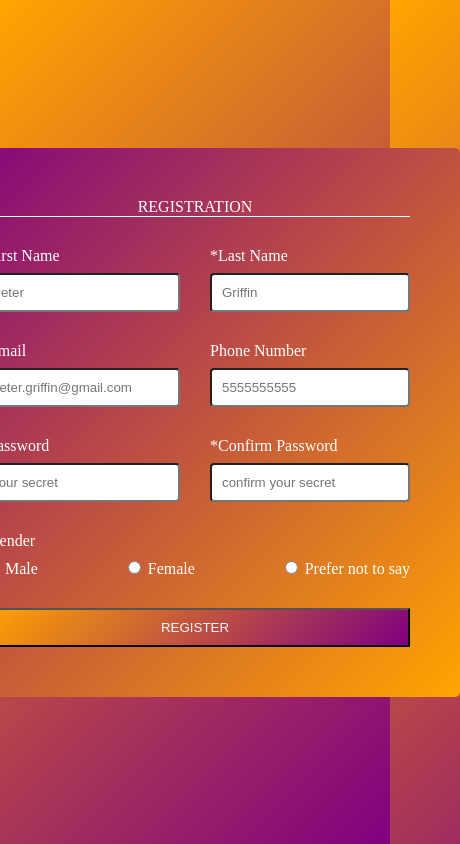
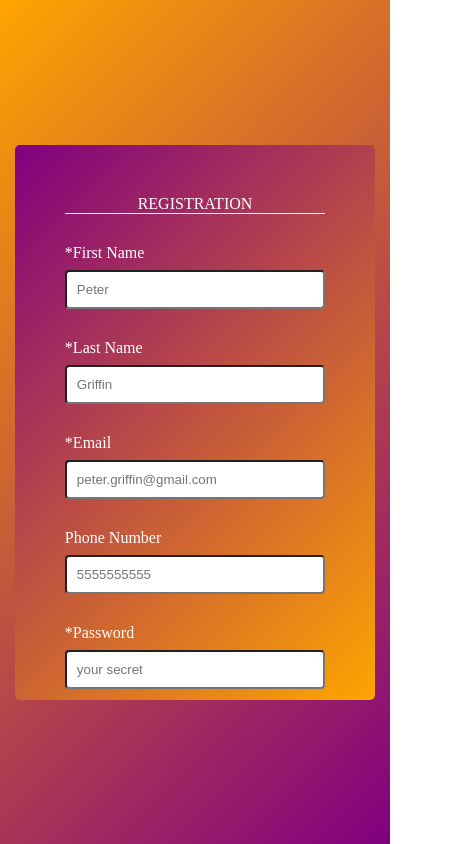
Before and after one commit to AndrejSimeunovic/Fifa-Ultimate-Team-Website, a plain HTML site: page form.html in a window 390 px wide. Shown: the whole page, 460 px wide, since content can reach past the window. Drawn offline with Linux system fonts and the light colour scheme.

Commit message:
made the form responsive

```diff
--- a/formstyle.css
+++ b/formstyle.css
@@ -6,10 +6,10 @@ html,
 body {
     margin: 0;
     padding: 0;
-    background-image: linear-gradient(135deg,orange,purple);
+    background-image: linear-gradient(135deg, orange, purple);
 }
 
-.container{
+.container {
     display: flex;
     justify-content: center;
     align-items: center;
@@ -19,12 +19,12 @@ body {
 .form-box {
     background-color: white;
     display: grid;
-    grid-template-columns: repeat(2,200px);
+    grid-template-columns: repeat(2, 200px);
     gap: 30px;
     padding: 30px;
     border-radius: .3em;
     padding: 50px;
-    background-image: linear-gradient(135deg,purple,orange);
+    background-image: linear-gradient(135deg, purple, orange);
     color: white;
 
 
@@ -43,7 +43,7 @@ body {
 
 
 button {
-    grid-column:  1 / 3;
+    grid-column: 1 / 3;
 }
 
 .title {
@@ -52,7 +52,7 @@ button {
     border-bottom: 1px solid white;
 }
 
-.input-box{
+.input-box {
     display: flex;
     flex-direction: column;
 }
@@ -70,12 +70,25 @@ input {
 
 
 button {
-    background-image: linear-gradient(135deg,orange,purple);
+    background-image: linear-gradient(135deg, orange, purple);
     color: aliceblue;
     padding: 10px;
     cursor: pointer
 }
 
 button:hover {
-    background-image: linear-gradient(135deg,purple,orange);
+    background-image: linear-gradient(135deg, purple, orange);
 }
+
+@media (max-width:530px) {
+    .form-box {
+        width: 100%;
+        max-height: 555px;
+        overflow: auto;
+        grid-template-columns: 1fr;
+    }
+    .input-box {
+        grid-column: 1 / 3;
+    }
+
+}
```
